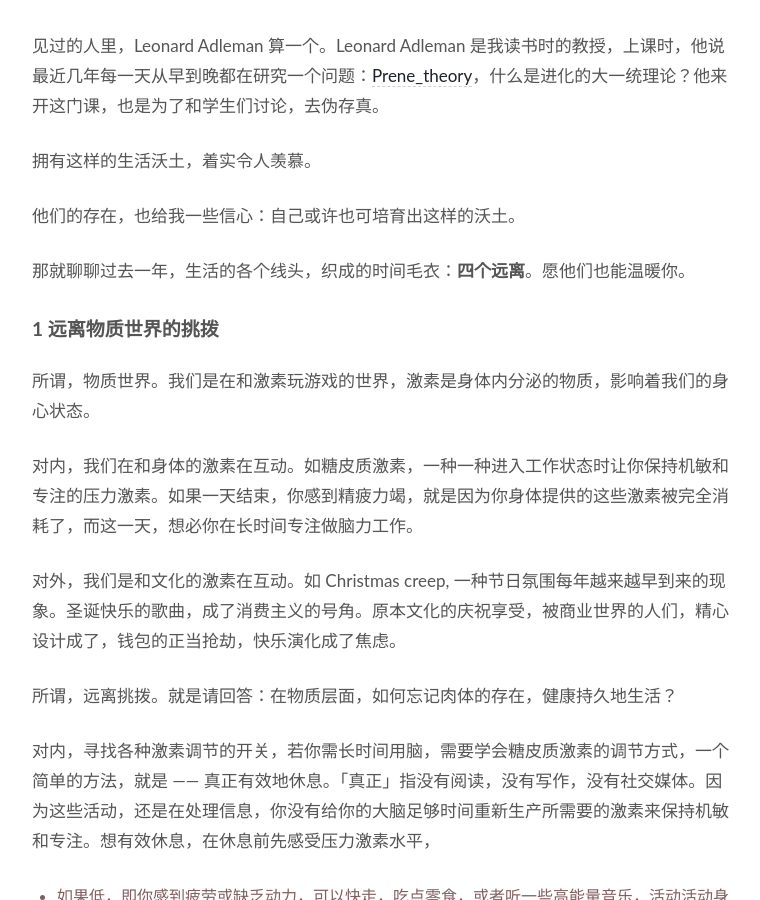
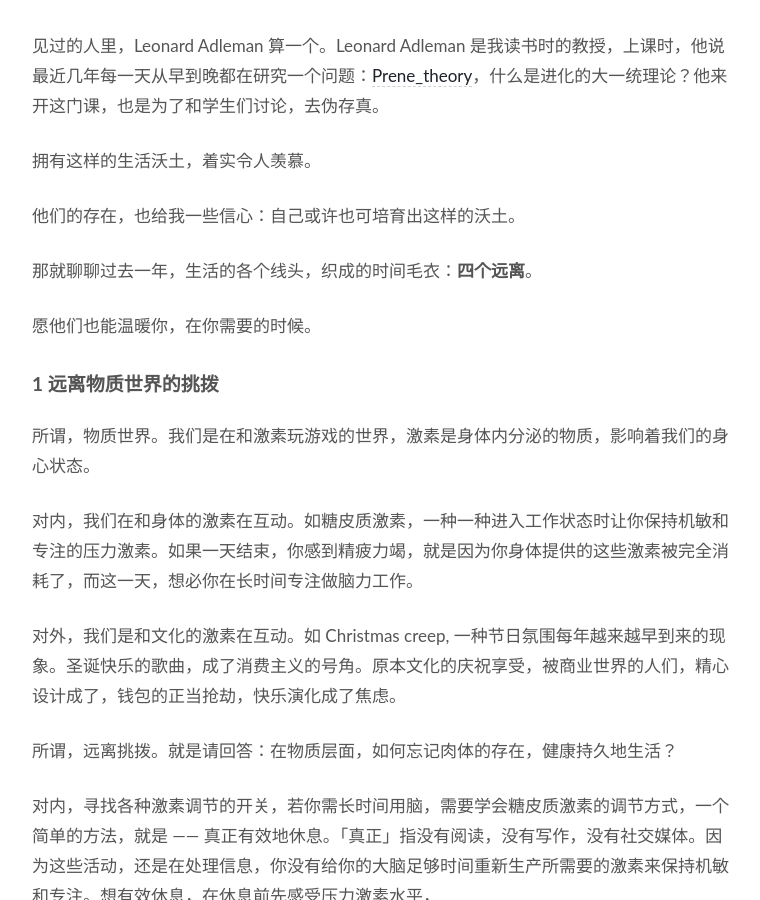
Before and after one commit to WillWang-X/willwang-x.github.io, a Jekyll site: the page built from _posts/blogs/2022-12-31-horse-manure-and-fertile-soil.md, in a window 1280 px wide and 900 px high, scrolled down 1564 px. Shown: the whole window, without its empty margins (258-1018 px from the left). Built offline with Jekyll 4.4.1, drawn with Linux system fonts in a browser that asks for light colours.

```diff
--- a/_posts/blogs/2022-12-31-horse-manure-and-fertile-soil.md
+++ b/_posts/blogs/2022-12-31-horse-manure-and-fertile-soil.md
@@ -58,7 +58,9 @@
 
 他们的存在，也给我一些信心：自己或许也可培育出这样的沃土。
 
-那就聊聊过去一年，生活的各个线头，织成的时间毛衣：**四个远离**。愿他们也能温暖你。
+那就聊聊过去一年，生活的各个线头，织成的时间毛衣：**四个远离**。
+
+愿他们也能温暖你，在你需要的时候。
 
 ## 1 远离物质世界的挑拨
 
```
